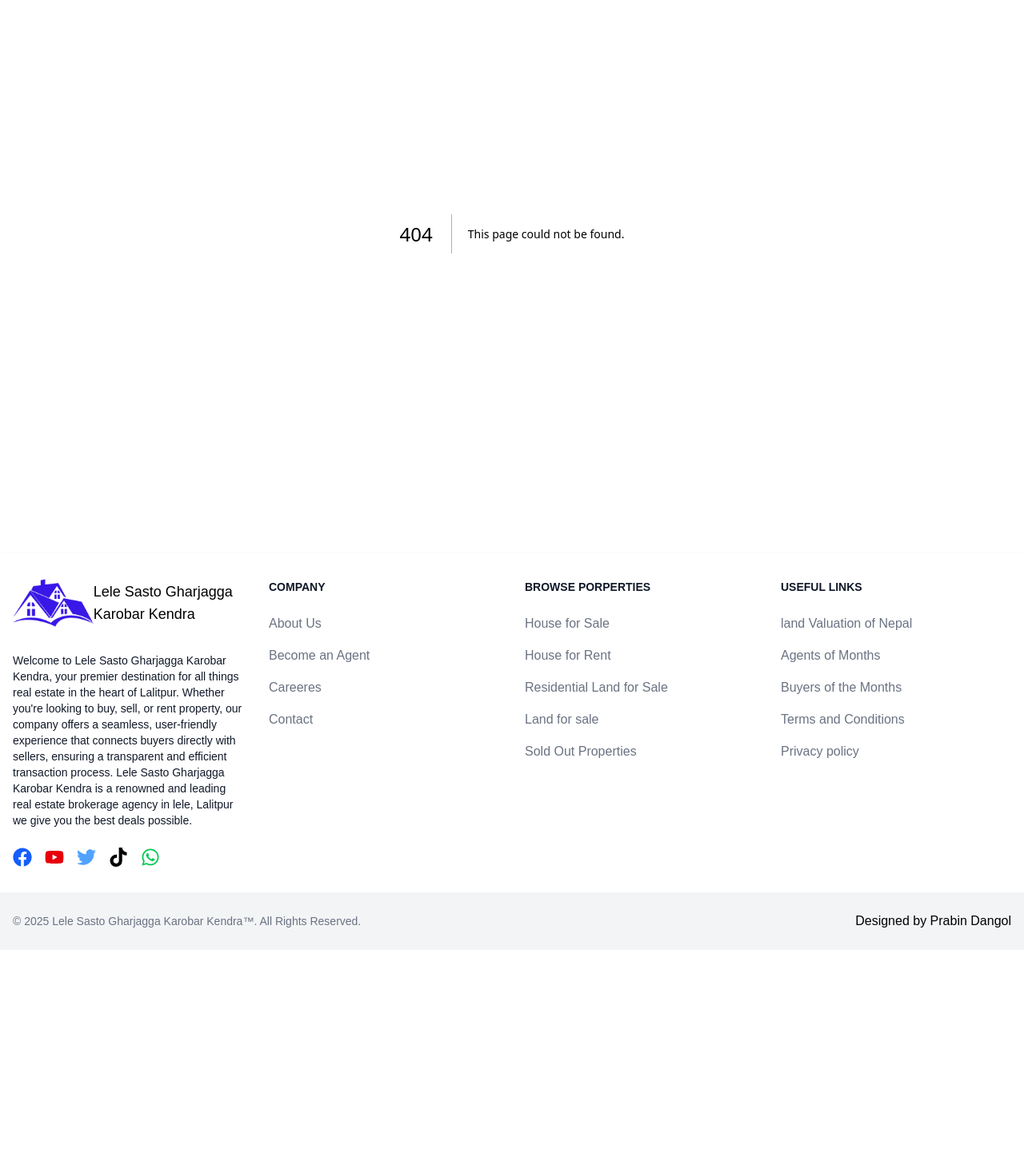
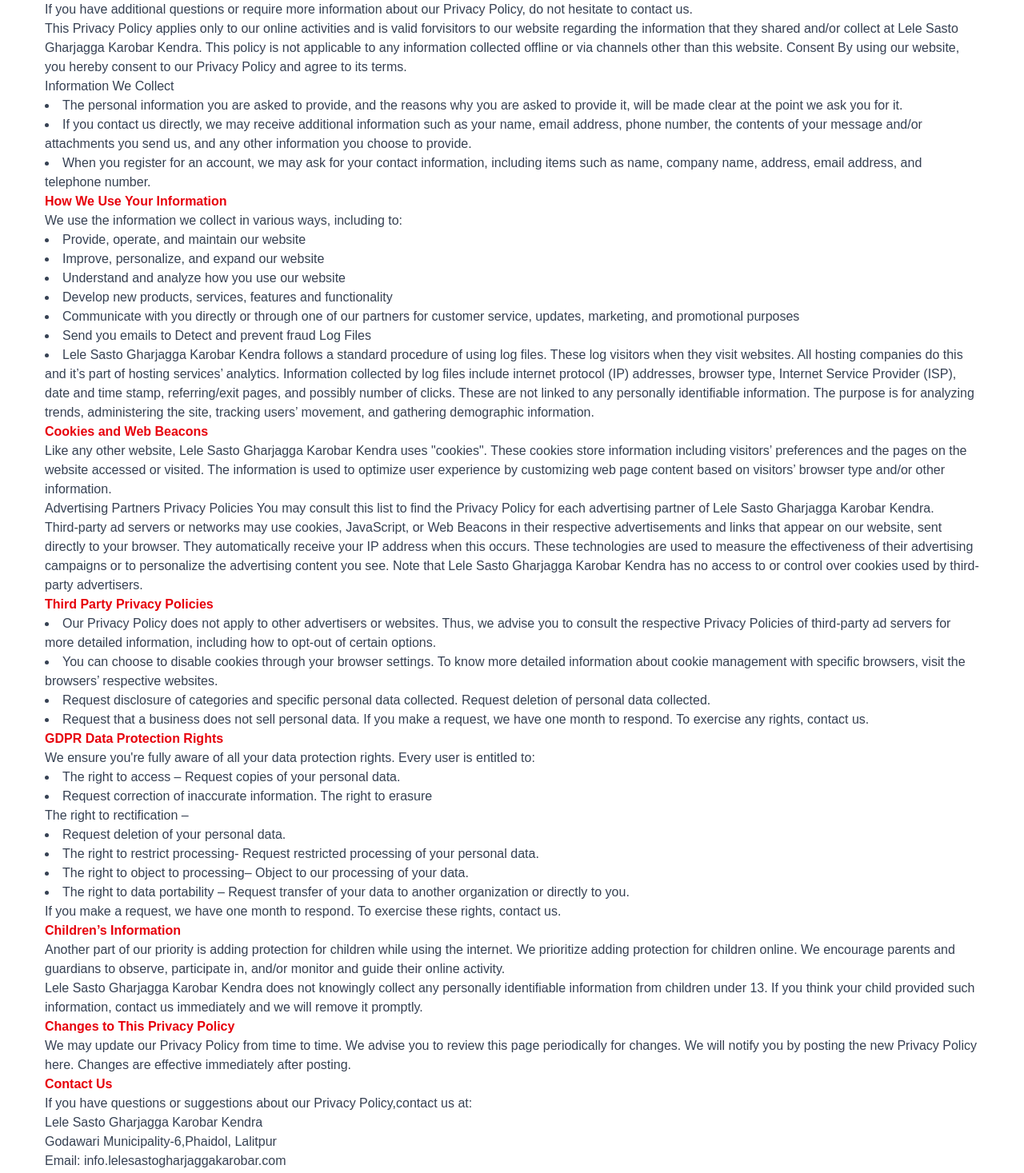
Before and after one commit to iamprabin-git/lelestore_Next.js, a Next.js app: page /policy in a window 1280 px wide. Before the commit this address had no page. Shown: the part 200-1667 px from the top of the page at 80% size. Before the commit the page ends 1388 px from the top, so only its background shows below. Built offline with nearby package versions, Linux system fonts and the light colour scheme.

Commit message:
privacy Policy
Signed-off-by: Prabin Dangol <dprabin23@gmail.com>

```diff
--- /dev/null
+++ b/src/app/company/service/page.js
@@ -0,0 +1,12 @@
+import ServicesSection from '@/components/Services';
+import React from 'react'
+
+function Servicepage() {
+  return (
+    <div>
+      <ServicesSection/>
+    </div>
+  )
+}
+
+export default Servicepage;
--- /dev/null
+++ b/src/app/policy/page.js
@@ -0,0 +1,64 @@
+import React from "react";
+
+function PolicyPage() {
+  return (
+    <div className="container mx-auto px-4">
+      <h1 className="text-3xl font-bold underline pt-6 text-center">Privacy Policy</h1>
+      <h2 className="font-normal text-gray-700 dark:text-gray-400">At Lele Sasto Gharjagga Karobar Kendra, accessible from https://lelesastogharjagga.com.np, one of our main priorities is the privacy of our visitors. This Privacy Policy document outlines the types of information that are collected and recorded by Lele Sasto Gharjagga Karobar Kendra and how we use it. <br/>If you have additional questions or require more information about our Privacy Policy, do not hesitate to contact us. <br/>This Privacy Policy applies only to our online activities and is valid forvisitors to our website regarding the information that they shared and/or collect at Lele Sasto Gharjagga Karobar Kendra. This policy is not
+      applicable to any information collected offline or via channels other than this website. Consent By using our website, you hereby consent to our Privacy Policy and agree to its terms. <br/>
+      Information We Collect
+      <li>The personal information you are asked to provide, and the reasons why you are asked to provide it, will be made clear at the point we ask you for it.</li>
+      <li>If you contact us directly, we may receive additional information such as your
+      name, email address, phone number, the contents of your message and/or attachments you send us, and any other information you choose to provide.</li><li>When you register for an account, we may ask for your contact information, including items such as name, company name, address, email address, and telephone number. </li>
+        <span className="font-bold text-red-600">How We Use Your Information</span><br/>We use the information we collect in various ways, including to:
+        <li>Provide, operate, and maintain our website</li>
+        <li>Improve, personalize, and expand our website</li>
+        <li> Understand and analyze how you use our website</li>
+        <li>Develop new products, services, features and functionality</li>
+        <li> Communicate with you directly or through one of our partners for customer service, updates, marketing, and promotional purposes</li>
+        <li>Send you emails to Detect and prevent fraud Log Files</li>
+           <li>Lele Sasto Gharjagga Karobar Kendra follows a standard procedure of using log files. These log visitors when they visit websites. All hosting companies do this and it’s part of hosting services’ analytics. Information collected by log files include internet protocol (IP) addresses, browser type, Internet Service Provider (ISP), date and time stamp, referring/exit pages, and
+      possibly number of clicks. These are not linked to any personally identifiable information. The purpose is for analyzing trends,
+      administering the site, tracking users’ movement, and gathering demographic information.</li>
+      <span className="font-bold text-red-600">
+        Cookies and Web Beacons</span><ul> Like any other website, Lele Sasto Gharjagga Karobar Kendra uses "cookies". These cookies store information including visitors’ preferences and the pages on the website accessed or visited. The information is used to optimize user experience by customizing web page content based on visitors’ browser type and/or other information.</ul>
+        <ul>Advertising Partners Privacy Policies You may consult this list to find the Privacy Policy for each advertising partner of Lele Sasto Gharjagga Karobar Kendra.</ul>
+          <ul>Third-party ad servers or networks may use
+      cookies, JavaScript, or Web Beacons in their respective advertisements and links that appear on our website, sent directly to your browser. They automatically receive your IP address when this occurs. These technologies are used to measure the effectiveness of their advertising campaigns or to personalize the advertising content you see. Note that Lele Sasto Gharjagga Karobar Kendra has no access to or control over cookies used by third-party advertisers. </ul>
+      <span className="font-bold text-red-600">Third Party Privacy Policies</span>
+      <li> Our Privacy Policy does not apply to other advertisers or websites. Thus, we advise you to consult the respective Privacy Policies of third-party ad servers for more
+      detailed information, including how to opt-out of certain options.</li>
+      <li> You can choose to disable cookies through your browser settings. To know more detailed information about cookie management with specific browsers, visit the browsers’ respective websites.</li>
+      <li>Request disclosure of categories and specific personal data
+      collected. Request deletion of personal data collected.</li>
+      <li>Request that a
+      business does not sell personal data. If you make a request, we have one
+      month to respond. To exercise any rights, contact us. </li><span className="font-bold text-red-600">GDPR Data Protection
+      Rights</span><br/> We ensure you're fully aware of all your data protection rights.
+      Every user is entitled to:
+       <li>The right to access  – Request copies of your
+       personal data. </li><li> Request correction of
+       inaccurate information. The right to erasure</li>The right to rectification –
+       <li>Request deletion of your
+       personal data.  </li><li>The right to restrict processing- Request restricted
+       processing of your personal data.  </li><li>The right to object to processing–
+       Object to our processing of your data. </li><li>The right to data portability –
+       Request transfer of your data to another organization or directly to you.</li>
+      <ul>If you make a request, we have one month to respond. To exercise these
+      rights, contact us. </ul><span className="font-bold text-red-600">Children’s Information</span><br/> Another part of our priority is adding protection for children while using the internet. We prioritize adding protection
+      for children online. We encourage parents and guardians to observe,
+      participate in, and/or monitor and guide their online activity.<br/><ul>Lele Sasto
+      Gharjagga Karobar Kendra does not knowingly collect any personally
+      identifiable information from children under 13. If you think your child
+      provided such information, contact us immediately and we will remove it
+      promptly.</ul> <span className="font-bold text-red-600"> Changes to This Privacy Policy</span><br/><ul>We may update our Privacy Policy
+      from time to time. We advise you to review this page periodically for
+      changes. We will notify you by posting the new Privacy Policy here.
+      Changes are effective immediately after posting. </ul> <span className="font-bold text-red-600"> Contact Us</span><br/> If you have
+      questions or suggestions about our Privacy Policy,contact us at:<br/> Lele
+      Sasto Gharjagga Karobar Kendra <br/>Godawari Municipality-6,Phaidol, Lalitpur <br/>Email: info.lelesastogharjaggakarobar.com<br/>Contact: +977-9765726294</h2>
+    </div>
+  );
+}
+
+export default PolicyPage;
--- a/src/constants/navLinks.js
+++ b/src/constants/navLinks.js
@@ -43,6 +43,10 @@
         route: "/team",
         label: "Our Team",
       },
+      {
+        route: "/service",
+        label: "Our Services",
+      },
     ],
   },
 ];
```
